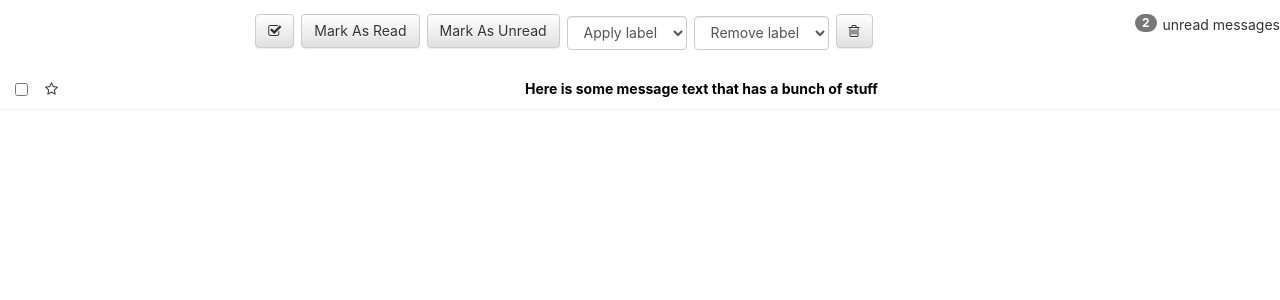
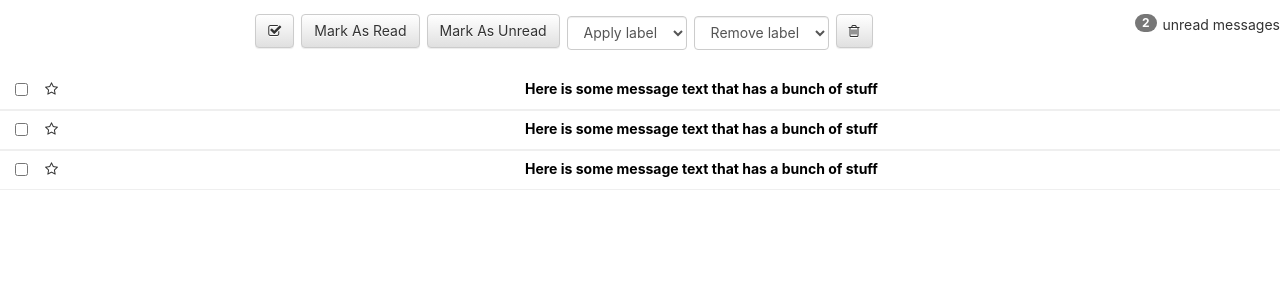
Before and after one commit to DeBronis/react-inbox, a React (Create React App) app: page / in a window 1280 px wide. Shown: the top 300 px of the page. Built offline with nearby package versions, Linux system fonts and the light colour scheme.

Commit message:
Displaying 3 messages passed in from app.js

```diff
--- a/src/App.js
+++ b/src/App.js
@@ -4,11 +4,18 @@
 import MessageList from "./components/MessageList";
 
 class App extends Component {
+  constructor(props) {
+    super(props);
+    this.state = {
+      messages: [1, 2, 3]
+    };
+  }
+
   render() {
     return (
       <div className="App">
         <Toolbar />
-        <MessageList />
+        <MessageList messages={this.state.messages} />
       </div>
     );
   }
--- a/src/components/MessageList.jsx
+++ b/src/components/MessageList.jsx
@@ -3,7 +3,9 @@
 import Message from "./Message";
 
 let MessageList = props => {
-  return <Message />;
+  return props.messages.map(message => {
+    return <Message />;
+  });
 };
 
 export default MessageList;
```
